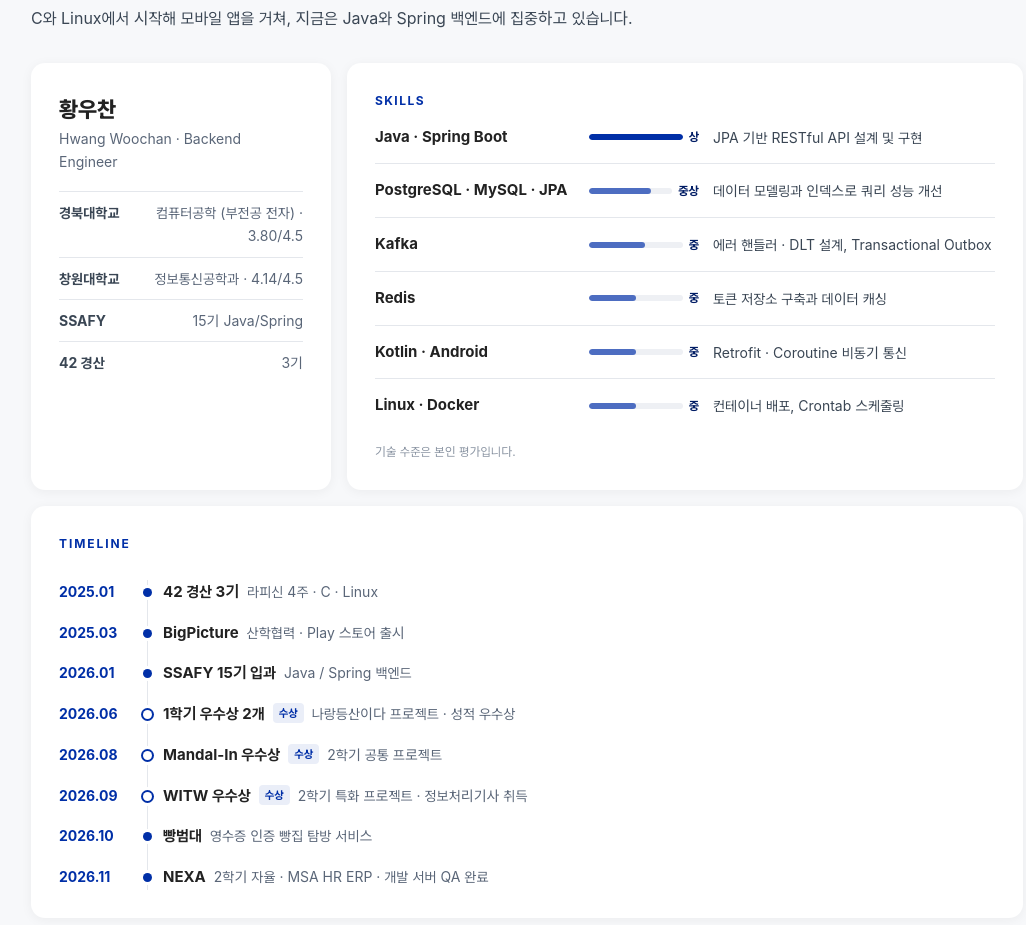
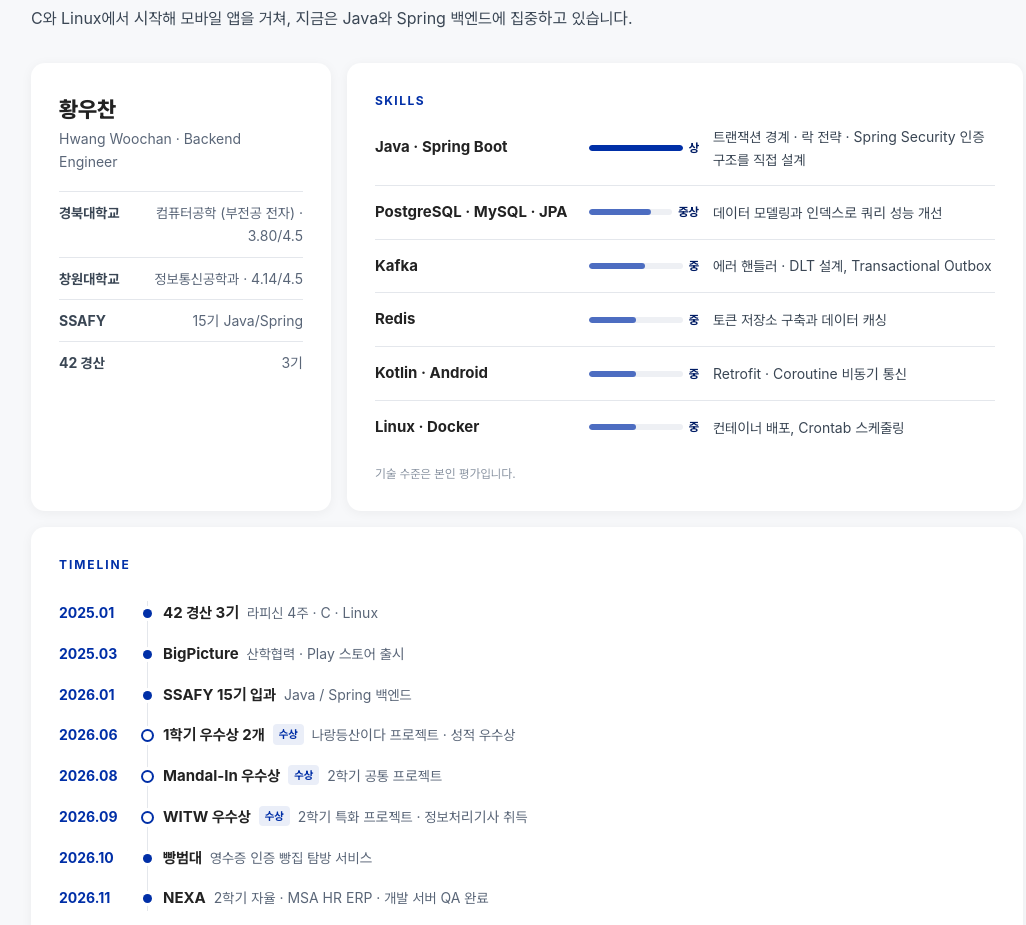
Before and after one commit to cmy397264/cmy397264.github.io, a plain HTML site: page index.html in a window 1280 px wide. Shown: the part 10220-11145 px from the top of the page, without its empty margins (113-1139 px from the left). Drawn offline with Linux system fonts and the light colour scheme; a web font is replaced by a local one.

Commit message:
docs: Java · Spring Boot 역량 설명을 실제 근거 중심으로 수정
Co-Authored-By: Claude Opus 5.5 <noreply@anthropic.com>
Claude-Session: https://claude.ai/code/session_011H6BWcKT2mr1EjdrkNaSJG

```diff
--- a/index.html
+++ b/index.html
@@ -1208,7 +1208,7 @@ footer{padding:64px 0 48px;font-size:13px;color:var(--caption);text-align:center
       </div>
       <div class="card skills">
         <h4>SKILLS</h4>
-        <div class="sk"><div class="nm">Java · Spring Boot</div><div style="display:flex;align-items:center"><div class="track" style="flex:1"><i class="top" style="width:100%"></i></div><span class="lv">상</span></div><div class="ds">JPA 기반 RESTful API 설계 및 구현</div></div>
+        <div class="sk"><div class="nm">Java · Spring Boot</div><div style="display:flex;align-items:center"><div class="track" style="flex:1"><i class="top" style="width:100%"></i></div><span class="lv">상</span></div><div class="ds">트랜잭션 경계 · 락 전략 · Spring Security 인증 구조를 직접 설계</div></div>
         <div class="sk"><div class="nm">PostgreSQL · MySQL · JPA</div><div style="display:flex;align-items:center"><div class="track" style="flex:1"><i style="width:75%"></i></div><span class="lv">중상</span></div><div class="ds">데이터 모델링과 인덱스로 쿼리 성능 개선</div></div>
         <div class="sk"><div class="nm">Kafka</div><div style="display:flex;align-items:center"><div class="track" style="flex:1"><i style="width:60%"></i></div><span class="lv">중</span></div><div class="ds">에러 핸들러 · DLT 설계, Transactional Outbox</div></div>
         <div class="sk"><div class="nm">Redis</div><div style="display:flex;align-items:center"><div class="track" style="flex:1"><i style="width:50%"></i></div><span class="lv">중</span></div><div class="ds">토큰 저장소 구축과 데이터 캐싱</div></div>
```
